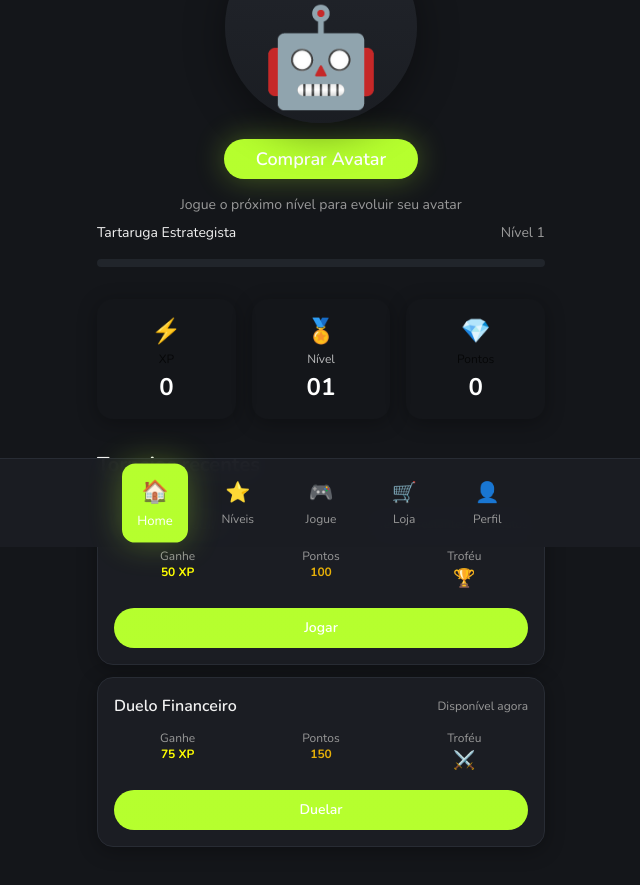
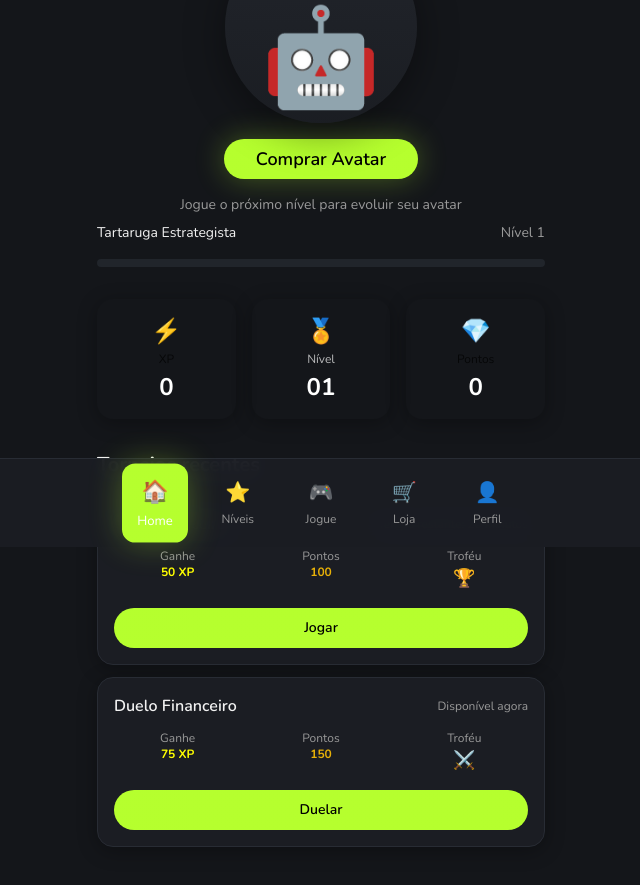
Before and after one commit to Sousatoshiapp/satoshi-finance-verse, a React (Vite) app: page / in a window 1280 px wide. Shown: the part 253-1138 px from the top of the page, without its empty margins (319-959 px from the left). Built offline with nearby package versions, Linux system fonts and the light colour scheme; sample sign-in values are in the browser's storage.

Commit message:
Change button text color
Change the text color of the "Comprar Avatar", "Jogar", and "Duelar" buttons to black on the home page.

```diff
--- a/src/pages/Dashboard.tsx
+++ b/src/pages/Dashboard.tsx
@@ -142,7 +142,7 @@ export default function Dashboard() {
             </div>
 
             <Button
-              className="bg-gradient-to-r from-primary to-success text-white px-8 py-3 rounded-full text-lg font-semibold shadow-glow mb-4"
+              className="bg-gradient-to-r from-primary to-success text-black px-8 py-3 rounded-full text-lg font-semibold shadow-glow mb-4"
               onClick={() => navigate('/store')}
             >
               Comprar Avatar
@@ -208,7 +208,7 @@ export default function Dashboard() {
                   </div>
                 </div>
                 <Button
-                  className="w-full bg-gradient-to-r from-primary to-success text-white rounded-full font-semibold"
+                  className="w-full bg-gradient-to-r from-primary to-success text-black rounded-full font-semibold"
                   onClick={() => navigate('/game-mode')}
                 >
                   Jogar
@@ -235,7 +235,7 @@ export default function Dashboard() {
                   </div>
                 </div>
                 <Button
-                  className="w-full bg-gradient-to-r from-primary to-success text-white rounded-full font-semibold"
+                  className="w-full bg-gradient-to-r from-primary to-success text-black rounded-full font-semibold"
                   onClick={() => navigate('/duels')}
                 >
                   Duelar
```
